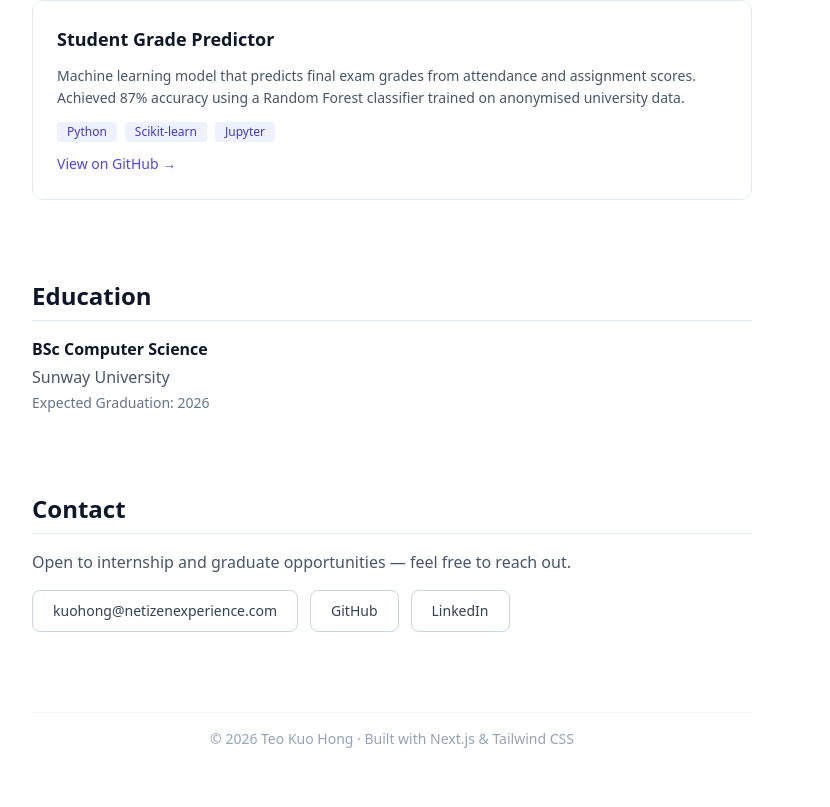
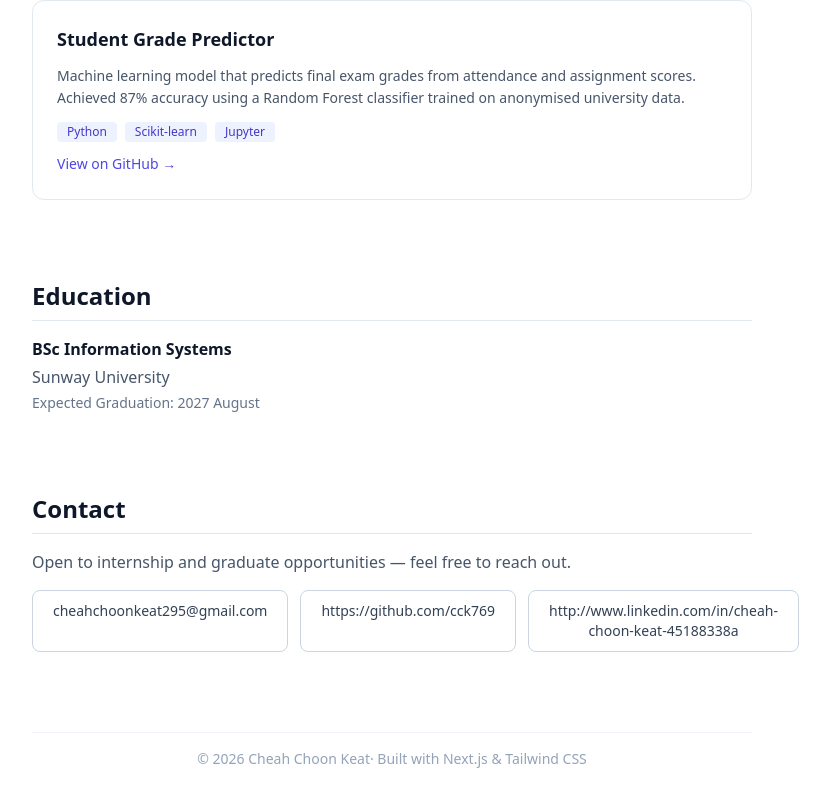
Before and after one commit to cck769/Portfolio, a Next.js app: page / in a window 1280 px wide. Shown: the part 1026-1833 px from the top of the page, without its empty margins (248-1078 px from the left). Built offline with nearby package versions, Linux system fonts and the light colour scheme.

Commit message:
Update page.jsx

```diff
--- a/app/page.jsx
+++ b/app/page.jsx
@@ -136,13 +136,13 @@ export default function Portfolio() {
 
         <div className="space-y-1">
           {/* EDIT: Your degree */}
-          <p className="font-semibold text-slate-900">BSc Computer Science</p>
+          <p className="font-semibold text-slate-900">BSc Information Systems</p>
 
           {/* EDIT: Your university */}
           <p className="text-slate-600">Sunway University</p>
 
           {/* EDIT: Your expected graduation year */}
-          <p className="text-slate-500 text-sm">Expected Graduation: 2026</p>
+          <p className="text-slate-500 text-sm">Expected Graduation: 2027 August</p>
         </div>
       </section>
 
@@ -159,19 +159,19 @@ export default function Portfolio() {
           {/* EDIT: Your email address */}
           <a href="mailto:kuohong@netizenexperience.com"
              className="inline-block border border-slate-300 text-slate-700 px-5 py-2.5 rounded-lg text-sm font-medium hover:border-indigo-400 hover:text-indigo-600 transition-colors text-center">
-            kuohong@netizenexperience.com
+            cheahchoonkeat295@gmail.com
           </a>
 
           {/* EDIT: Your GitHub URL */}
           <a href="https://github.com/netizen-experience" target="_blank" rel="noopener noreferrer"
              className="inline-block border border-slate-300 text-slate-700 px-5 py-2.5 rounded-lg text-sm font-medium hover:border-indigo-400 hover:text-indigo-600 transition-colors text-center">
-            GitHub
+            https://github.com/cck769
           </a>
 
           {/* EDIT: Your LinkedIn URL */}
           <a href="https://my.linkedin.com/company/netizen-experience" target="_blank" rel="noopener noreferrer"
              className="inline-block border border-slate-300 text-slate-700 px-5 py-2.5 rounded-lg text-sm font-medium hover:border-indigo-400 hover:text-indigo-600 transition-colors text-center">
-            LinkedIn
+            http://www.linkedin.com/in/cheah-choon-keat-45188338a
           </a>
         </div>
       </section>
@@ -179,7 +179,7 @@ export default function Portfolio() {
       {/* ─── FOOTER ────────────────────────────────────────────────── */}
       <footer className="text-center text-slate-400 text-sm pt-4 pb-8 border-t border-slate-100">
         {/* EDIT: Your name */}
-        <p>© 2026 Teo Kuo Hong · Built with Next.js & Tailwind CSS</p>
+        <p>© 2026 Cheah Choon Keat· Built with Next.js & Tailwind CSS</p>
       </footer>
 
     </main>
```
